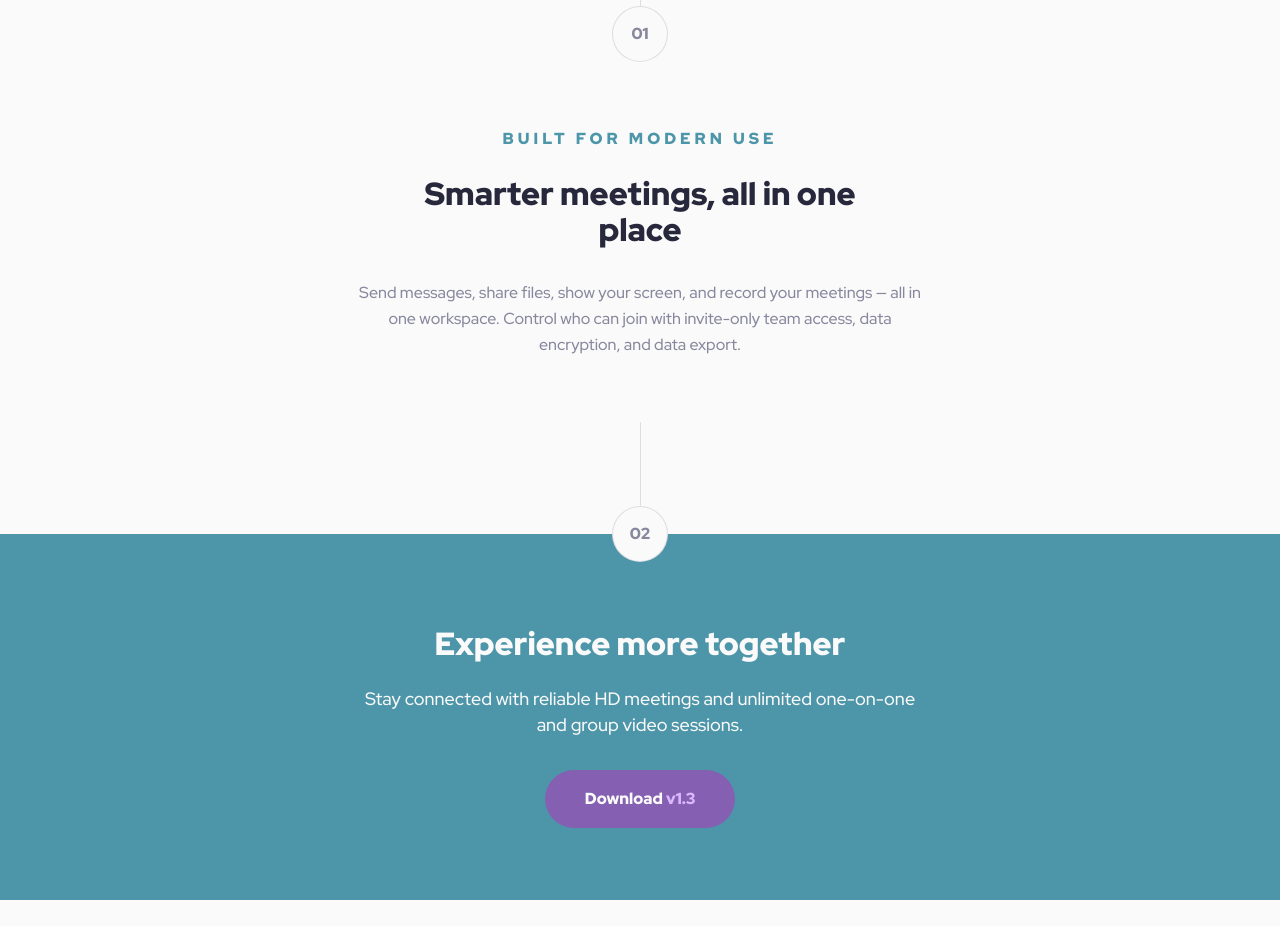
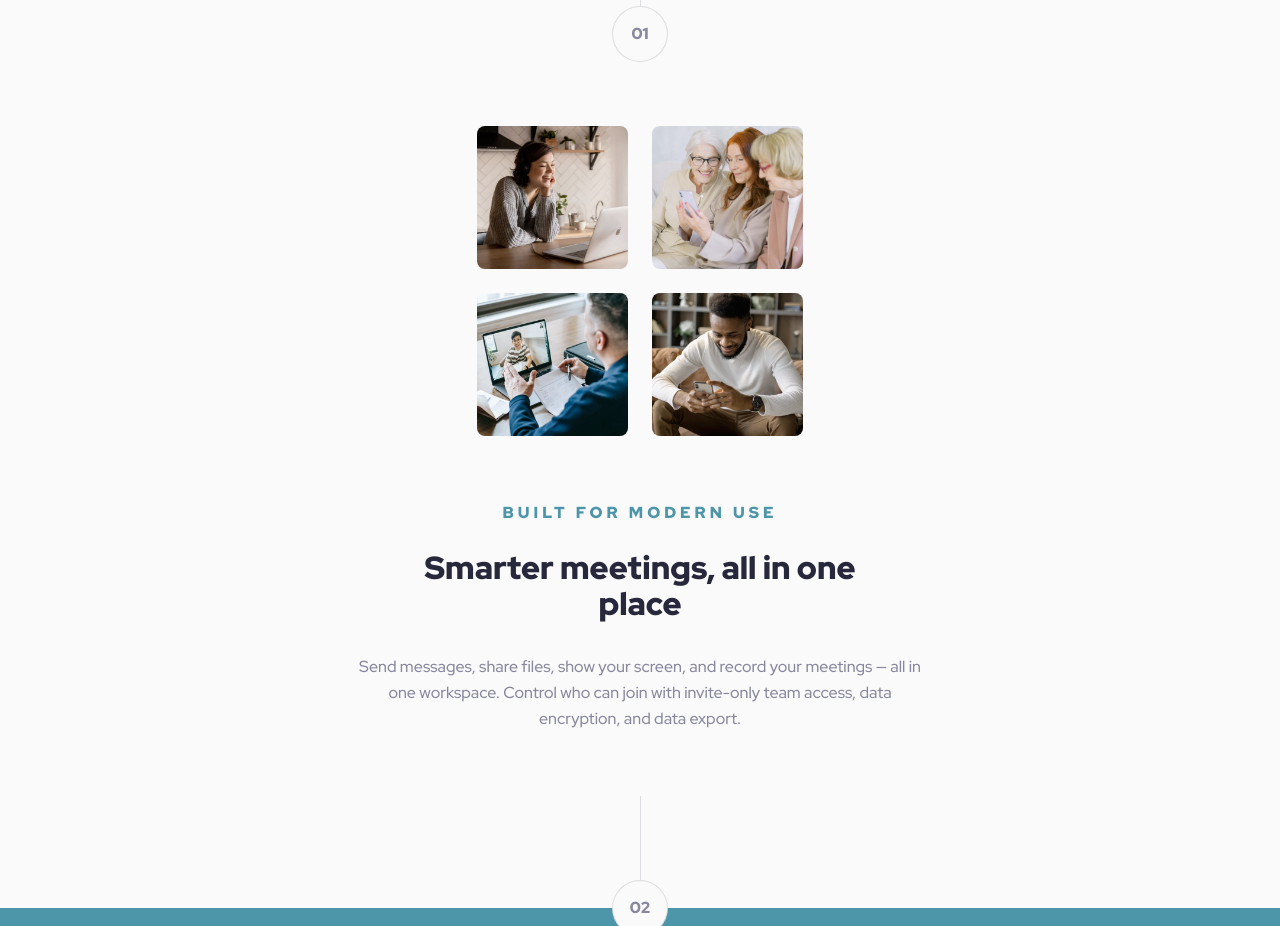
Before and after one commit to john-mirage/frontend-mentor-meet-landing-page, a React (Vite) app: page / in a window 1280 px wide. Shown: the part 800-1726 px from the top of the page. Before the commit the page ends 1700 px from the top, so only its background shows below. Built offline with nearby package versions, Linux system fonts and the light colour scheme.

Commit message:
feat: add features images

```diff
--- a/src/components/Features/Features.style.ts
+++ b/src/components/Features/Features.style.ts
@@ -1,4 +1,5 @@
 import { styled } from "@styles/stitches.config";
+import BasePlaceholder from "@components/Placeholder";
 import { body, container, headline } from "@styles/stitches.mixins";
 
 export const Container = styled("section", container, {
@@ -12,9 +13,17 @@ export const Container = styled("section", container, {
 });
 
 export const ImageGrid = styled("div", {
+  marginBottom: "$64",
   display: "grid",
   gridTemplateColumns: "repeat(2, 1fr)",
   gap: "$24",
+});
+
+export const Placeholder = styled(BasePlaceholder, {
+  width: "$151",
+  height: "$143",
+  borderRadius: "$8",
+  overflow: "hidden",
 });
 
 export const Overline = styled("p", {
--- a/src/components/Features/Features.tsx
+++ b/src/components/Features/Features.tsx
@@ -1,10 +1,58 @@
 import Step from "@components/Step";
 import * as Styled from "./Features.style";
+import { Blurhash } from "react-blurhash";
+import womanInVideocallImage from "@images/desktop/image-woman-in-videocall.jpg";
+import womenVideochattingImage from "@images/desktop/image-women-videochatting.jpg";
+import menInMeetingImage from "@images/desktop/image-men-in-meeting.jpg";
+import manTextingImage from "@images/desktop/image-man-texting.jpg";
+import Placeholder from "@components/Placeholder";
+import Image from "@components/Image";
+
+const images = [
+  {
+    blurHash: "LGJQ~200~q^*xZxuR*xu00bIWB9F",
+    src: womanInVideocallImage,
+    alt: "woman in video call",
+  },
+  {
+    blurHash: "LML;53?w?bE1%ft9tlRjo~WYM_t7",
+    src: womenVideochattingImage,
+    alt: "women videochatting",
+  },
+  {
+    blurHash: "LSH__V~qD%-;^+RjM|xu9ZWDV@jY",
+    src: menInMeetingImage,
+    alt: "men in meeting",
+  },
+  {
+    blurHash: "L6F=s]-7~pxuEL%g9F9F00OGkWM_",
+    src: manTextingImage,
+    alt: "man texting",
+  },
+];
 
 const Features = () => {
   return (
     <Styled.Container>
-      <Styled.ImageGrid></Styled.ImageGrid>
+      <Styled.ImageGrid>
+        {images.map((image) => (
+          <Styled.Placeholder
+            key={image.alt}
+            background={
+              <Blurhash hash={image.blurHash} width="100%" height="100%" />
+            }
+          >
+            <Image
+              src={image.src}
+              alt={image.alt}
+              width="510"
+              height="484"
+              loading="lazy"
+              decoding="async"
+            />
+          </Styled.Placeholder>
+        ))}
+      </Styled.ImageGrid>
       <Styled.Overline>Built for modern use</Styled.Overline>
       <Styled.Title>Smarter meetings, all in one place</Styled.Title>
       <Styled.Subtitle>
--- a/src/components/Image/BaseImage/BaseImage.style.ts
+++ b/src/components/Image/BaseImage/BaseImage.style.ts
@@ -1,6 +1,8 @@
 import { styled } from "@styles/stitches.config";
 
 export const Image = styled("img", {
+  width: "100%",
+  height: "100%",
   objectFit: "cover",
   objectPosition: "center",
 });
--- a/src/styles/stitches.config.ts
+++ b/src/styles/stitches.config.ts
@@ -40,6 +40,7 @@ export const { styled, css } = createStitches({
     space: {
       minus28: pxToRem(-28),
       1: pxToRem(1),
+      8: pxToRem(8),
       16: pxToRem(16),
       18: pxToRem(18),
       24: pxToRem(24),
@@ -60,6 +61,8 @@ export const { styled, css } = createStitches({
       84: pxToRem(84),
       92: pxToRem(92),
       120: pxToRem(120),
+      143: pxToRem(143),
+      151: pxToRem(151),
       152: pxToRem(152),
       340: pxToRem(340),
       414: pxToRem(414),
```
